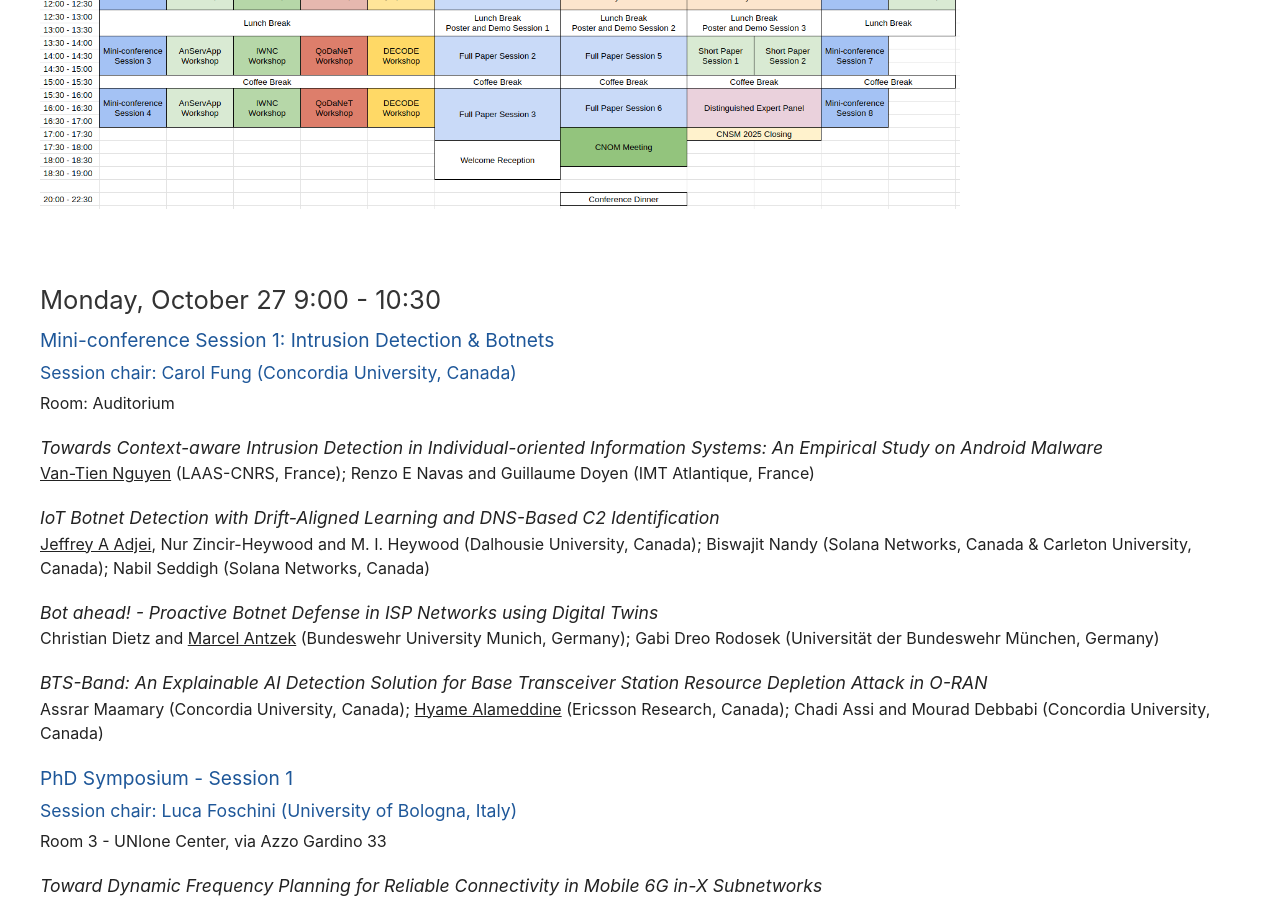
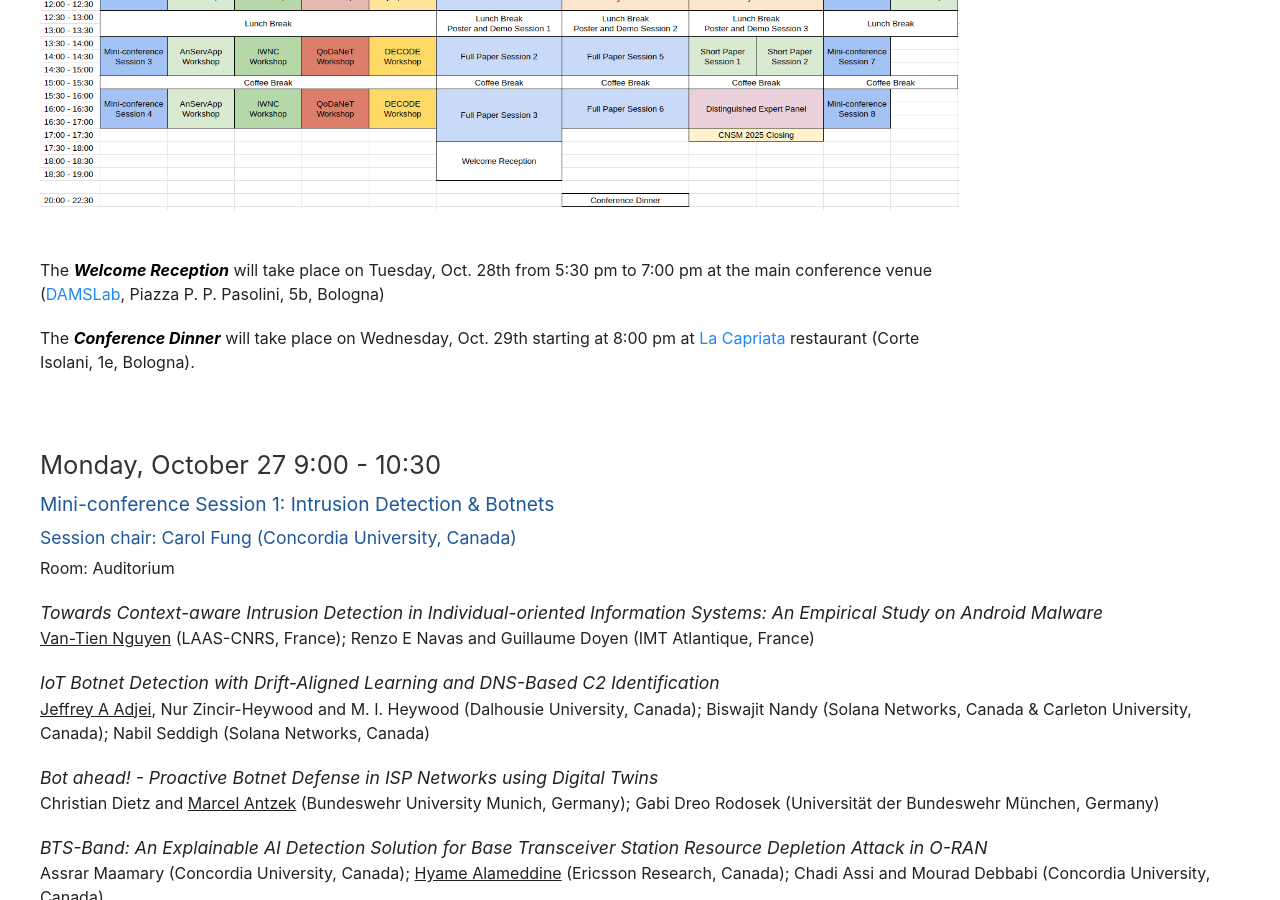
Before and after one commit to stuartclayman/cnsm-2025-website, a Jekyll site: the page built from program.html, in a window 1280 px wide and 900 px high, scrolled down 547 px. Built offline with Jekyll 4.4.1, drawn with Linux system fonts in a browser that asks for light colours; nearby versions of some CDN libraries.

Commit message:
Social dinner info added

```diff
--- a/program.html
+++ b/program.html
@@ -23,6 +23,10 @@ title: Program
         Here is information about the <a href="social_events.html">Welcome Drink, the Sightseeing Tour of Prague, and the Symposium Dinner</a>.
       </p>
       -->
+
+      <p style="margin-top: 3em">The <em>Welcome Reception</em> will take place on Tuesday, Oct. 28th from 5:30 pm to 7:00 pm at the main conference venue (<a target="_blank" href="https://maps.app.goo.gl/B67yby3i2mXXG6p59">DAMSLab</a>, Piazza P. P. Pasolini, 5b, Bologna)</p>
+
+      <p>The <em>Conference Dinner</em> will take place on Wednesday, Oct. 29th starting at 8:00 pm at <a target="_blank" href="https://maps.app.goo.gl/nTKcZtbGmBN4oB1TA">La Capriata</a> restaurant (Corte Isolani, 1e, Bologna).</p>
 
     </div>
   </div>
```
Also changed, not shown: images/CNSM-2025-program.png.
